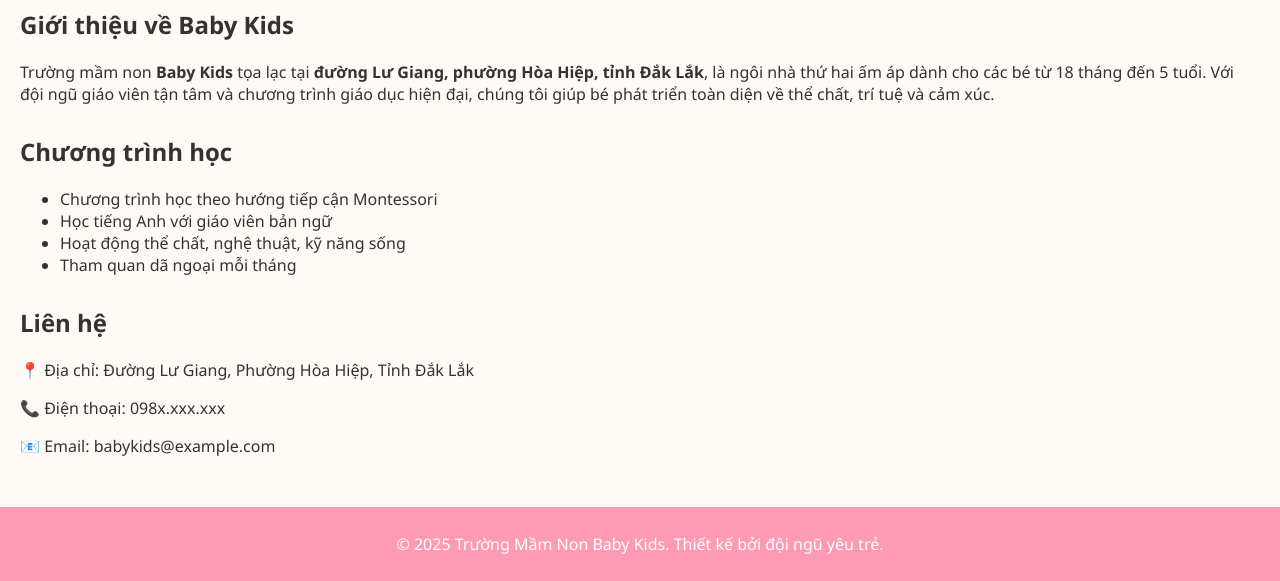
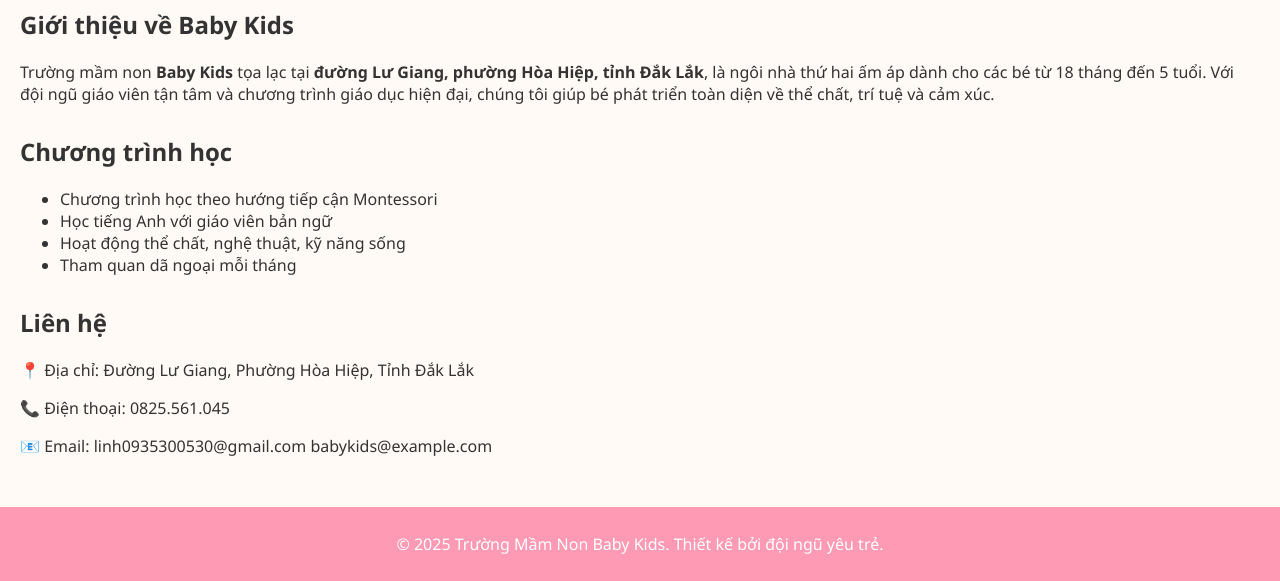
Before and after one commit to mamnonbabykids/hoahiep, a plain HTML site: page index.html in a window 1280 px wide. Shown: the part 292-873 px from the top of the page. Drawn offline with Linux system fonts and the light colour scheme.

Commit message:
Update index.html

```diff
--- a/index.html
+++ b/index.html
@@ -49,8 +49,8 @@
     <section class="contact">
       <h2>Liên hệ</h2>
       <p>📍 Địa chỉ: Đường Lư Giang, Phường Hòa Hiệp, Tỉnh Đắk Lắk</p>
-      <p>📞 Điện thoại: 098x.xxx.xxx</p>
-      <p>📧 Email: babykids@example.com</p>
+      <p>📞 Điện thoại: 0825.561.045</p>
+      <p>📧 Email: linh0935300530@gmail.com babykids@example.com</p>
     </section>
   </main>
 
```
